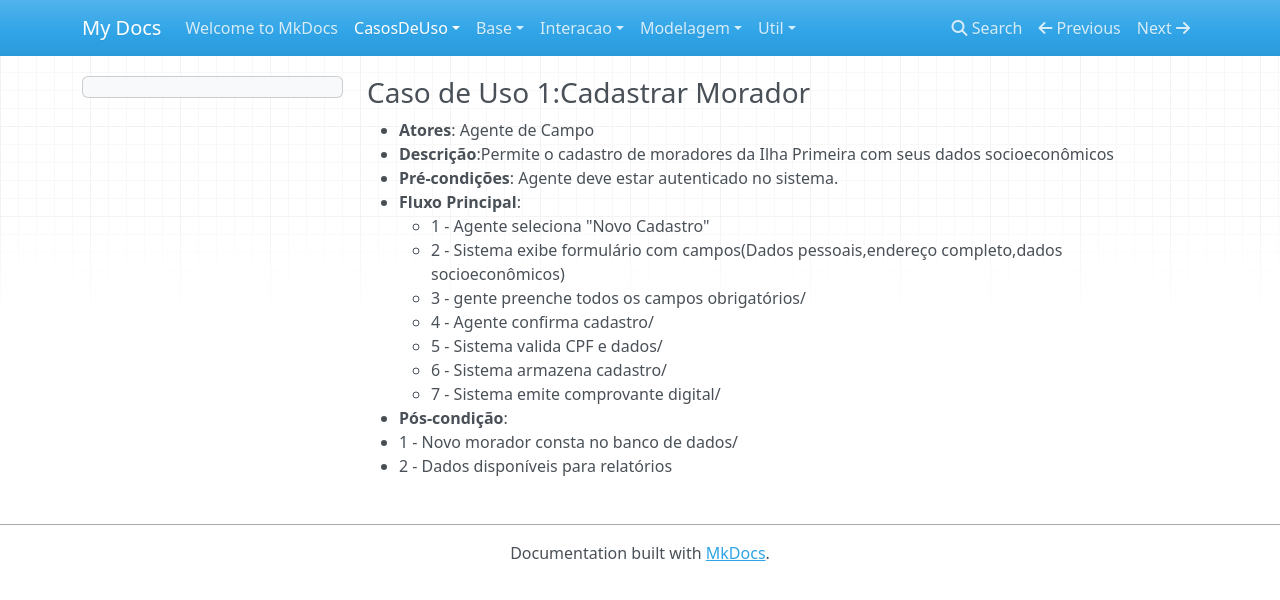
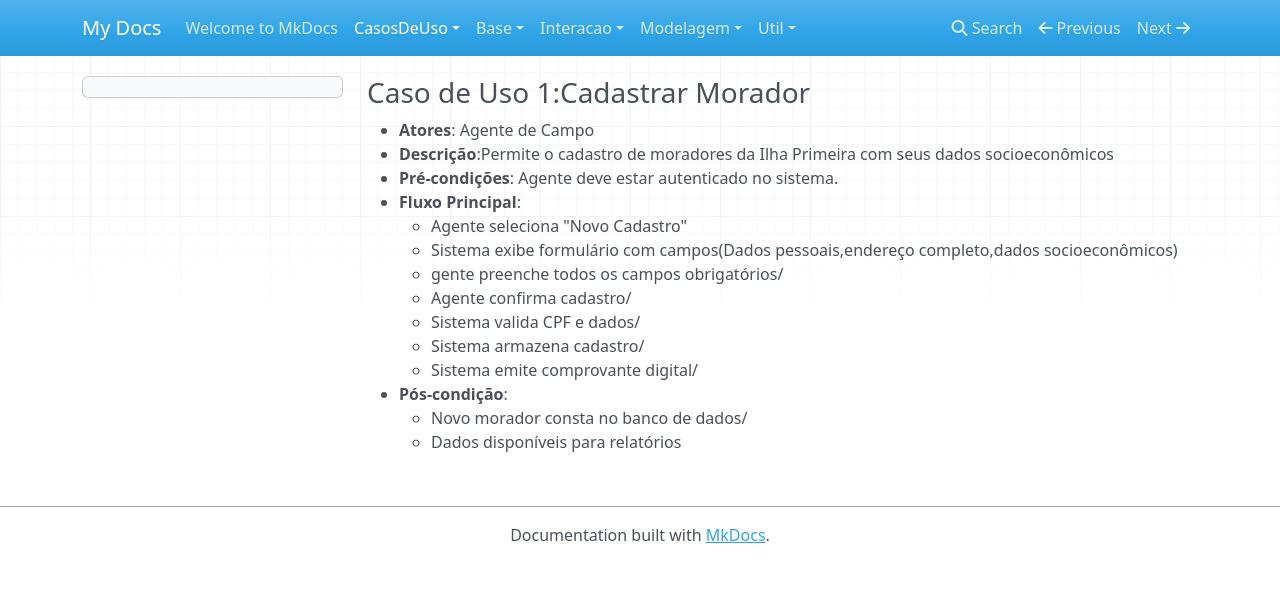
Before and after one commit to Projetos-de-Extensao/PBE_25.1_8002_IV, an MkDocs documentation site: the page built from docs/CasosDeUso/CasoDeUso1.md, in a window 1280 px wide. Shown: the top 600 px of the page. Built offline with MkDocs 1.6.1, drawn with Linux system fonts in a browser that asks for light colours; nearby versions of some CDN libraries.

Commit message:
Update CasoDeUso1.md

```diff
--- a/docs/CasosDeUso/CasoDeUso1.md
+++ b/docs/CasosDeUso/CasoDeUso1.md
@@ -3,13 +3,13 @@
 * **Descrição**:Permite o cadastro de moradores da Ilha Primeira com seus dados socioeconômicos
 * **Pré-condições**: Agente deve estar autenticado no sistema.
 * **Fluxo Principal**:
-    * 1 - Agente seleciona "Novo Cadastro"
-    * 2 - Sistema exibe formulário com campos(Dados pessoais,endereço completo,dados socioeconômicos)
-    * 3 - gente preenche todos os campos obrigatórios/
-    * 4 - Agente confirma cadastro/
-    * 5 - Sistema valida CPF e dados/
-    * 6 - Sistema armazena cadastro/
-    * 7 - Sistema emite comprovante digital/
+    *  Agente seleciona "Novo Cadastro"
+    *  Sistema exibe formulário com campos(Dados pessoais,endereço completo,dados socioeconômicos)
+    *  gente preenche todos os campos obrigatórios/
+    *  Agente confirma cadastro/
+    *  Sistema valida CPF e dados/
+    *  Sistema armazena cadastro/
+    *  Sistema emite comprovante digital/
 * **Pós-condição**:
-* 1 - Novo morador consta no banco de dados/
-* 2 - Dados disponíveis para relatórios
+    *  Novo morador consta no banco de dados/
+    *  Dados disponíveis para relatórios
```
